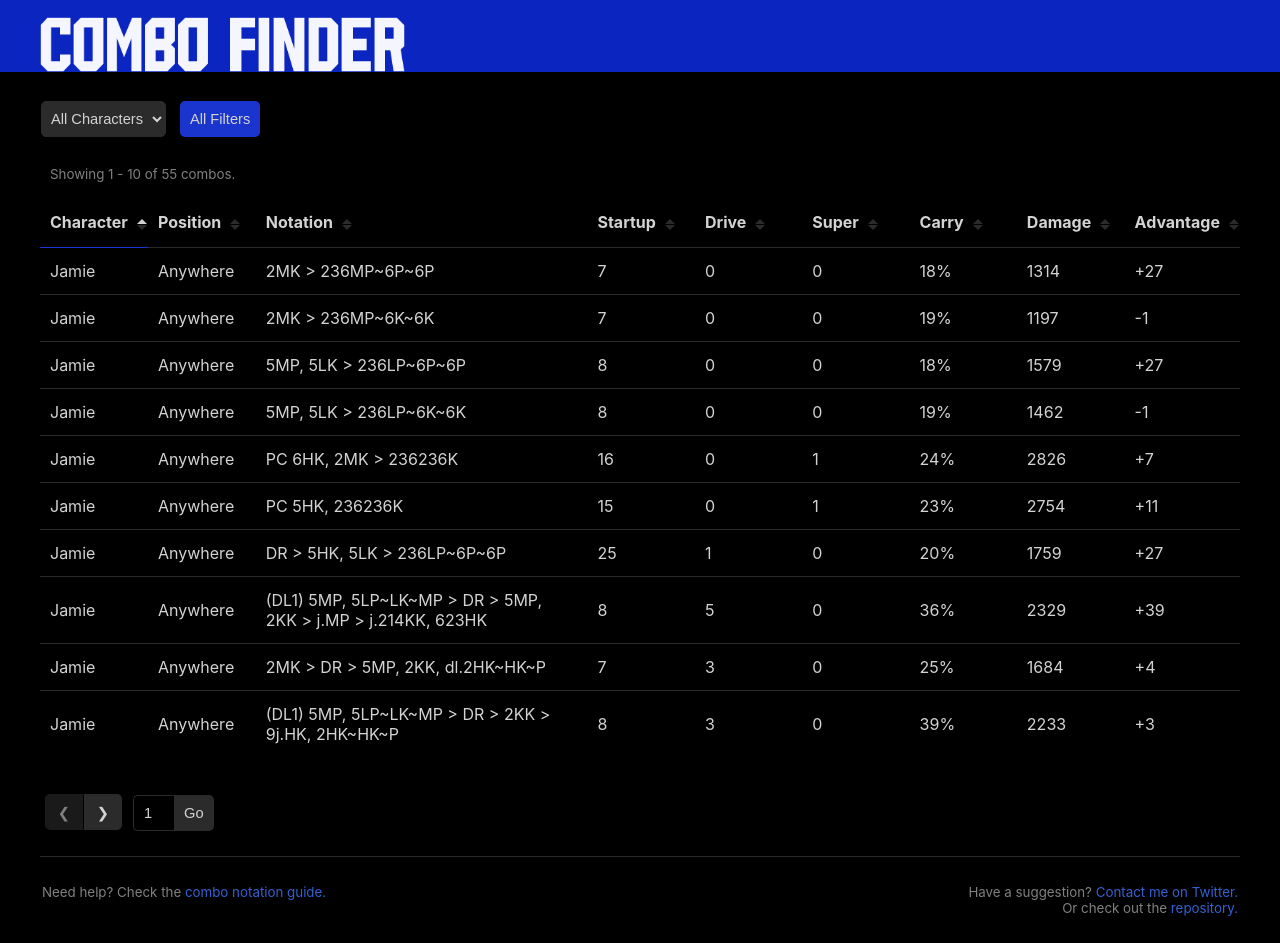
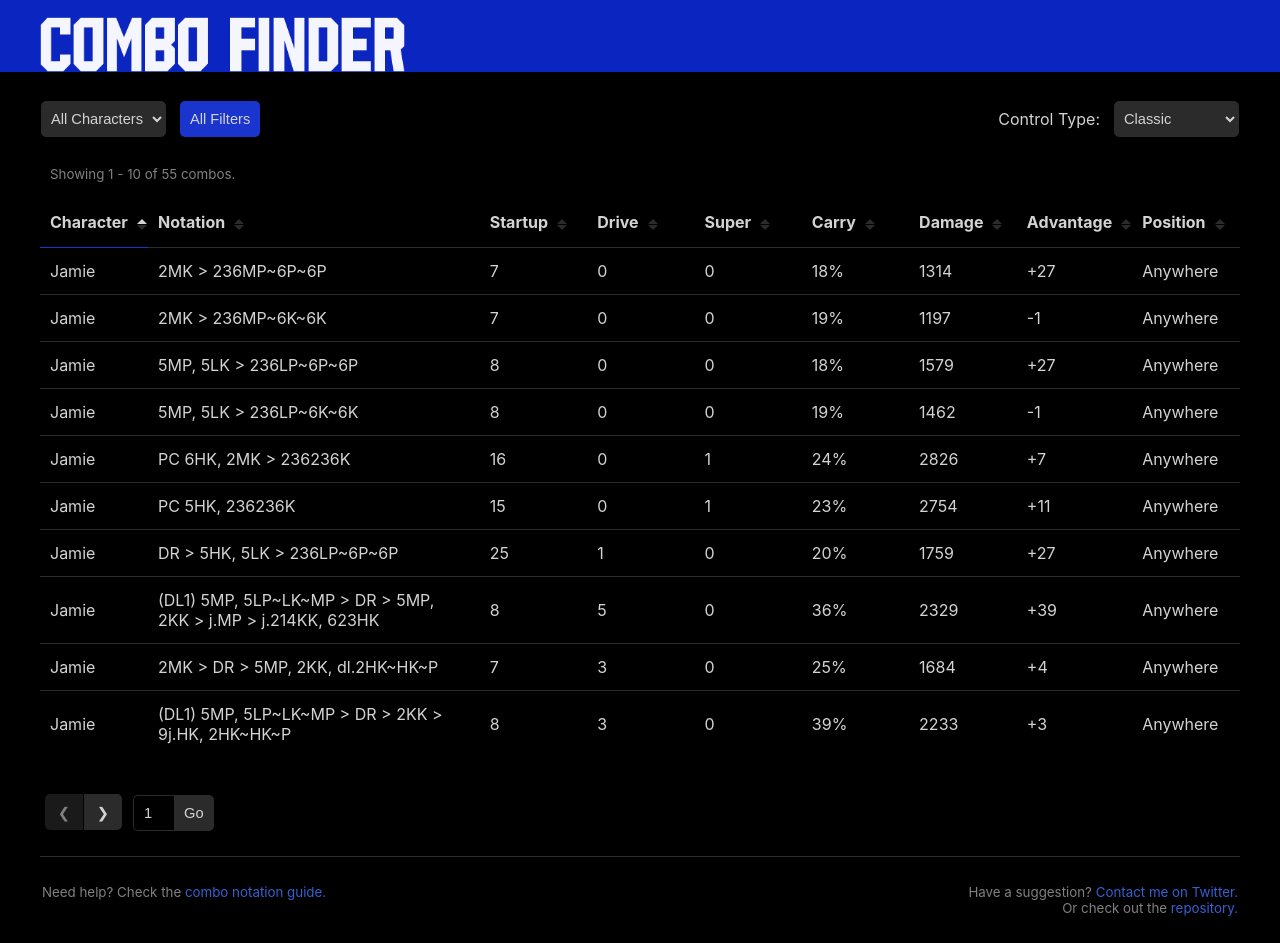
Before and after one commit to robro/combo-finder, a React (Create React App) app: page / in a window 1280 px wide. Built offline with nearby package versions, Linux system fonts and the light colour scheme.

Commit message:
✨ Add selectable control type and alternate notation

```diff
--- a/src/App.css
+++ b/src/App.css
@@ -74,14 +74,14 @@ input[type=number] {
 .filter-bar {
   margin-left: -7px;
   padding: 20px 0;
-  display: flex;
+  width: calc(100% + 14px);
 }
 
 .popup-overlay {
   background: rgba(0, 0, 0, 0.5);
 }
 
-.filter-lable {
+.filter-label {
   width: 100px;
 }
 
@@ -278,12 +278,15 @@ input:focus {
   color: inherit;
   font-size: 11pt;
   height: var(--clickable-height);
-  min-width: calc(100% - 12px);
   border: 1px solid var(--dark-accent-color);
   border-style: solid;
   outline-style: none;
   border-radius: 5px;
   padding: 0 5px;
+}
+
+.filter-drop {
+  min-width: calc(100% - 12px);
 }
 
 .drop:focus {
@@ -396,3 +399,11 @@ a:hover {
   border-right: 1px solid;
   border-color: inherit;
 }
+
+.fixed-size {
+  width: 100px;
+}
+
+.wide {
+  width: 125px;
+}
--- a/src/App.js
+++ b/src/App.js
@@ -6,6 +6,8 @@ import Footer from './Footer'
 const COMBO_DATA = [...require('./combos.json')]
 const FILTER_INFO = require('./props.json')
 const COMBO_PROPS = Object.keys(FILTER_INFO)
+const MODERN_NOTATION = require('./ModernNotation.json')
+const MODERN_FILTER = require('./ModernFilter.json')
 
 export default function App() {
   return (
@@ -14,7 +16,9 @@ export default function App() {
       <ComboFinder
         comboData={COMBO_DATA}
         comboProps={COMBO_PROPS}
-        filterInfo={FILTER_INFO}>
+        filterInfo={FILTER_INFO}
+        modernNotation={MODERN_NOTATION}
+        modernFilter={MODERN_FILTER}>
         <Footer />
       </ComboFinder>
     </div>
--- a/src/ComboFilters.js
+++ b/src/ComboFilters.js
@@ -5,6 +5,7 @@ export default function ComboFilters({
   comboProps,
   filters,
   onFiltersSubmit,
+  onControlTypeChange,
   maxInputLength = 100
 }) {
 
@@ -31,7 +32,7 @@ export default function ComboFilters({
 
   function getLabel(text) {
     return (
-      <td className='filter-lable'>
+      <td className='filter-label'>
         <label className='capitalize'>
           {text}
         </label>
@@ -47,7 +48,7 @@ export default function ComboFilters({
       <>
         <td>
           <select
-            className='drop condition'
+            className='drop filter-drop'
             id={prop+'-condition'}
             name={prop+'-condition'}
             defaultValue={condition}
@@ -59,7 +60,7 @@ export default function ComboFilters({
         </td>
         <td>
           <input
-            className='filter-input value'
+            className='filter-input'
             id={prop+'-value'}
             name={prop+'-value'}
             defaultValue={value}
@@ -77,7 +78,7 @@ export default function ComboFilters({
     return (
       <td colSpan={2}>
         <select
-          className={'drop value '+ptr_str}
+          className={'drop filter-drop '+ptr_str}
           id={prop+'-value'}
           name={prop+'-value'}
           defaultValue={value}
@@ -111,8 +112,23 @@ export default function ComboFilters({
       <table className='filter-bar'>
         <tbody>
           <tr className='filter-row'>
-            {getComboFilter('character', false, (e) =>
-              submitFilters([e.target.id.split('-')[0]]), true)}
+            <td className="fixed-size">
+              <select
+                className={'drop value pointer'}
+                id={'character-value'}
+                name={'character-value'}
+                defaultValue={''}
+                onChange={(e) => submitFilters([e.target.id.split('-')[0]])}>
+                <option value=''>
+                  {filterInfo['character'].options[0]}
+                </option>
+                {filterInfo['character'].options.slice(1).map(option =>
+                  <option value={option}>
+                    {option}
+                  </option>
+                )}
+              </select>
+            </td>
             <td>
               <Popup trigger={
                 <button className='btn-main alt-hover'>
@@ -163,6 +179,19 @@ export default function ComboFilters({
                 }
               </Popup>
             </td>
+            <td className="align-right">
+              <label>
+                Control Type:
+              </label>
+            </td>
+            <td className="fixed-size">
+              <select
+                className="drop wide"
+                onChange={(e) => onControlTypeChange(e.target.value)}>
+                <option value='classic'>Classic</option>
+                <option value='modern'>Modern</option>
+              </select>
+            </td>
           </tr>
         </tbody>
       </table>
--- a/src/ComboFinder.js
+++ b/src/ComboFinder.js
@@ -7,24 +7,60 @@ export default function ComboFinder({
   comboData,
   comboProps,
   filterInfo,
+  modernNotation,
+  modernFilter,
   children
 }) {
   const [filters, setFilters] = useState({})
+  const [controlType, setControlType] = useState('classic')
 
   function filterCombo(combo) {
     let combo_value
     let filter_value
     let condition
-    for (let prop in filters) {
+
+    for (const prop in filters) {
       if (filters[prop].value) {
         combo_value = combo[prop]
         filter_value = filters[prop].value
         condition = filters[prop].condition.toLowerCase()
         try {combo_value = combo_value.toLowerCase()} catch {}
         try {filter_value = filter_value.toLowerCase()} catch {}
-        if (!evaluate[condition](combo_value, filter_value)) return false
+
+        if (!evaluate[condition](combo_value, filter_value))
+          return false
       }}
     return true
+  }
+
+  function filterModern(combo) {
+    if (controlType !== 'modern')
+      return true
+
+    try {
+      for (const move of modernFilter[combo.character]) {
+        const regex = new RegExp(move, 'g')
+        if (regex.test(combo.notation)) {
+          return false
+        }
+      }
+    }
+    catch {
+      return false
+    }
+    return true
+  }
+
+  function translateModern(combo) {
+    if (controlType !== 'modern')
+      return combo
+
+    const modern_combo = {...combo}
+
+    for (const move of modernNotation[combo.character]) {
+      modern_combo.notation = modern_combo.notation.replaceAll(move.classic, move.modern)
+    }
+    return modern_combo
   }
 
   return (
@@ -33,9 +69,10 @@ export default function ComboFinder({
         filterInfo={filterInfo}
         comboProps={comboProps}
         filters={filters}
-        onFiltersSubmit={setFilters} />
+        onFiltersSubmit={setFilters}
+        onControlTypeChange={setControlType} />
       <ComboDisplay
-        comboData={comboData.filter(filterCombo)}
+        comboData={comboData.filter(filterModern).map(translateModern).filter(filterCombo)}
         comboProps={comboProps}
         filters={filters}
         onFiltersReset={setFilters} />
--- /dev/null
+++ b/src/ModernFilter.json
@@ -0,0 +1,17 @@
+{
+  "Ryu": [
+    "^2LP",
+    " 2LP",
+    "5MK",
+    "4HP",
+    "(?<!5HP~)5HK",
+    " 5HK",
+    "j\\.LP",
+    "j\\.MP",
+    "j\\.HK",
+    "(?<!5LK > )236LK",
+    "236HK",
+    "214LK",
+    "214HK"
+  ]
+}
--- /dev/null
+++ b/src/ModernNotation.json
@@ -0,0 +1,52 @@
+{
+  "Ryu": [
+    {"classic": "5LK > 236LK", "modern": "Auto(L~L)"},
+    {"classic": "2MP > 214PP > 214214[P]", "modern": "Auto(M~M~[M])"},
+    {"classic": "2MP > 214PP > 214214P", "modern": "Auto(M~M~M)"},
+    {"classic": "2MP > 214PP", "modern": "Auto(M~M)"},
+    {"classic": "6HP, 2MP > 236PP > 236236K", "modern": "Auto(H~H~H~H)"},
+    {"classic": "6HP, 2MP > 236PP", "modern": "Auto(H~H~H)"},
+    {"classic": "6HP, 2MP", "modern": "Auto(H~H)"},
+    {"classic": "5LP", "modern": "5L"},
+    {"classic": "5LK", "modern": "Auto(L)"},
+    {"classic": "2LK~2LP", "modern": "2L~2L"},
+    {"classic": "2LK", "modern": "2L"},
+    {"classic": "5MP~LK~HK", "modern": "5M~M~M"},
+    {"classic": "5MP", "modern": "5M"},
+    {"classic": "2MP", "modern": "Auto(M)"},
+    {"classic": "6MP", "modern": "6M"},
+    {"classic": "2MK", "modern": "2M"},
+    {"classic": "5HP~5HK", "modern": "5H~H"},
+    {"classic": "5HP", "modern": "5H"},
+    {"classic": "6HK", "modern": "6H"},
+    {"classic": "4HK", "modern": "4H"},
+    {"classic": "2HP", "modern": "2H"},
+    {"classic": "2HK", "modern": "3H"},
+    {"classic": "6HP", "modern": "Auto(H)"},
+    {"classic": "j.LK", "modern": "j.L"},
+    {"classic": "j.MK", "modern": "j.M"},
+    {"classic": "j.HP", "modern": "j.H"},
+    {"classic": "236LP", "modern": "236L"},
+    {"classic": "236MP", "modern": "236M"},
+    {"classic": "236HP", "modern": "5S"},
+    {"classic": "236PP", "modern": "Auto(5S)"},
+    {"classic": "623LP", "modern": "623L"},
+    {"classic": "623MP", "modern": "623M"},
+    {"classic": "623HP", "modern": "6S"},
+    {"classic": "623PP", "modern": "Auto(6S)"},
+    {"classic": "236MK", "modern": "2S"},
+    {"classic": "236KK", "modern": "Auto(2S)"},
+    {"classic": "214MK", "modern": "4S"},
+    {"classic": "214KK", "modern": "Auto(4S)"},
+    {"classic": "214LP", "modern": "214L"},
+    {"classic": "214MP", "modern": "214M"},
+    {"classic": "214HP", "modern": "214H"},
+    {"classic": "214PP", "modern": "214LM"},
+    {"classic": "j.214KK", "modern": "j.Auto(S)"},
+    {"classic": "j.214K", "modern": "j.S"},
+    {"classic": "236236P", "modern": "5HS"},
+    {"classic": "214214P", "modern": "4HS"},
+    {"classic": "214214[P]", "modern": "4[HS]"},
+    {"classic": "236236K", "modern": "2HS"}
+  ]
+}
--- a/src/combos.json
+++ b/src/combos.json
@@ -166,7 +166,7 @@
   },
   {
     "character": "Ryu",
-    "notation": "5MP, 2MP > 214KK, DR > 2MP > 214MP, 623HP",
+    "notation": "5MP, 2MP > 214KK, DR > 5MP > 214MP, 623HP",
     "startup": 6,
     "drive": 3.0,
     "super": 0,
@@ -199,7 +199,7 @@
   },
   {
     "character": "Ryu",
-    "notation": "2MK > 236KK > 214214[P] lvl2",
+    "notation": "2MK > 236KK > 214214[P] Level 2",
     "startup": 8,
     "drive": 2.0,
     "super": 2,
@@ -254,7 +254,7 @@
   },
   {
     "character": "Ryu",
-    "notation": "6HP, 2MP > 236KK, DR > 2MP > 236LP, 236236P",
+    "notation": "6HP, 2MP > 236KK, DR > 5MP > 236LP, 236236P",
     "startup": 20,
     "drive": 3.0,
     "super": 1,
--- a/src/props.json
+++ b/src/props.json
@@ -22,10 +22,6 @@
       "Ryu",
       "Zangeif"
     ]
-  },
-  "position": {
-    "compare": [],
-    "options": ["All Positions", "Midscreen", "Corner", "Anywhere"]
   },
   "notation": {
     "compare": ["Contains", "Doesn't Contain", "Starts With", "Ends With"],
@@ -54,5 +50,9 @@
   "advantage": {
     "compare": ["Equal To", "Greater Than", "Less Than"],
     "options": []
+  },
+  "position": {
+    "compare": [],
+    "options": ["All Positions", "Midscreen", "Corner", "Anywhere"]
   }
 }
```
